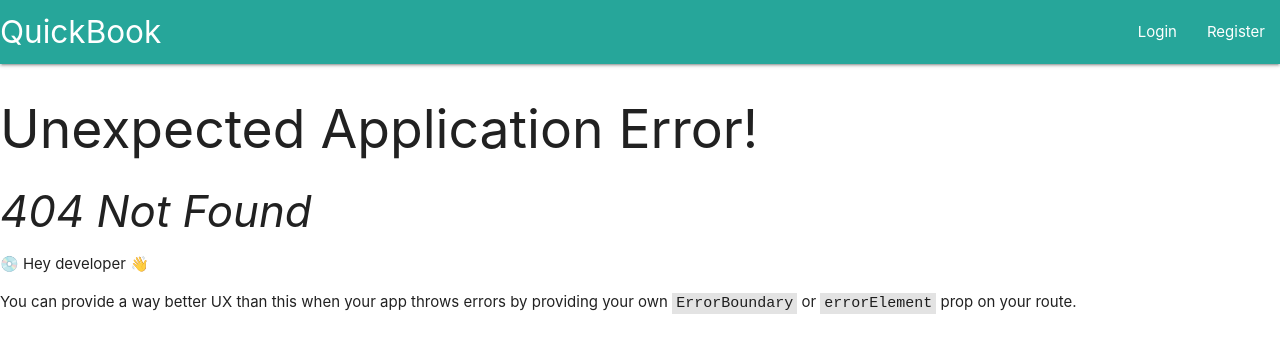
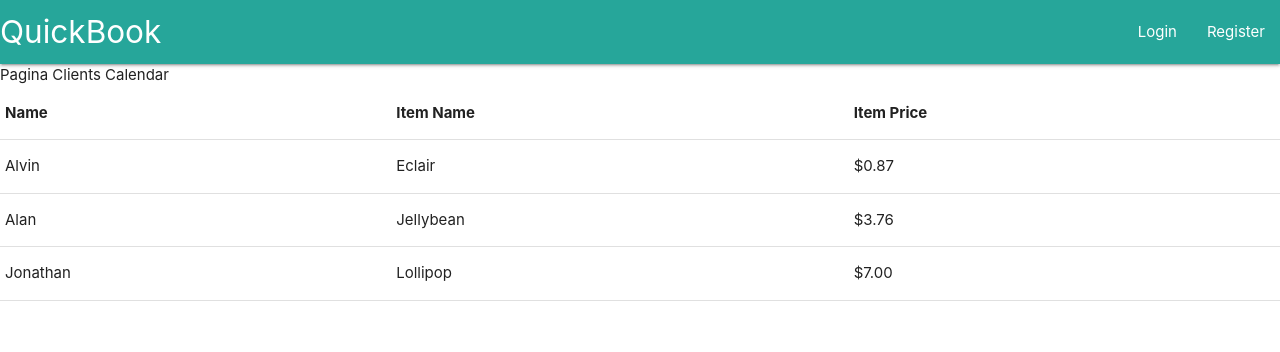
Before and after one commit to codeyourway-bootcamp/wolves-final-project, a React (Vite) app: page /clients-calendar in a window 1280 px wide. Before the commit this address had no page. Shown: the top 352 px of the page. Built offline with nearby package versions, Linux system fonts and the light colour scheme.

Commit message:
wip clients calendar

```diff
--- a/src/App.jsx
+++ b/src/App.jsx
@@ -7,6 +7,7 @@ import Login from "./Pages/Login";
 import LandingPage from "./Pages/LadingPage";
 import Register from "./Pages/Register";
 import Services from "./Pages/Services";
+import ClientsCalendar from "./Pages/ClientsCalendar";
 
 const routes = createBrowserRouter([
   {
@@ -28,6 +29,10 @@ const routes = createBrowserRouter([
   {
     path: "/Services",
     element: <Services />,
+  },
+  {
+    path: "/clients-calendar",
+    element: <ClientsCalendar />
   }
 ]);
 
--- /dev/null
+++ b/src/Components/ListEvents/index.jsx
@@ -0,0 +1,35 @@
+import React from 'react';
+
+// import { Container } from './styles';
+
+function ListEvents() {
+    return <div>  <table>
+        <thead>
+            <tr>
+                <th>Name</th>
+                <th>Item Name</th>
+                <th>Item Price</th>
+            </tr>
+        </thead>
+
+        <tbody>
+            <tr>
+                <td>Alvin</td>
+                <td>Eclair</td>
+                <td>$0.87</td>
+            </tr>
+            <tr>
+                <td>Alan</td>
+                <td>Jellybean</td>
+                <td>$3.76</td>
+            </tr>
+            <tr>
+                <td>Jonathan</td>
+                <td>Lollipop</td>
+                <td>$7.00</td>
+            </tr>
+        </tbody>
+    </table></div>
+}
+
+export default ListEvents;
--- /dev/null
+++ b/src/Pages/ClientsCalendar/index.jsx
@@ -0,0 +1,12 @@
+import React from 'react';
+import ListEvents from '../../Components/ListEvents';
+// import { Container } from './styles';
+
+function ClientsCalendar() {
+  return <div>
+    Pagina Clients Calendar
+    <ListEvents/>
+  </div>
+}
+
+export default ClientsCalendar;
```
Also changed, not shown: 1 other file (tests, documents, lock files or other folders).
